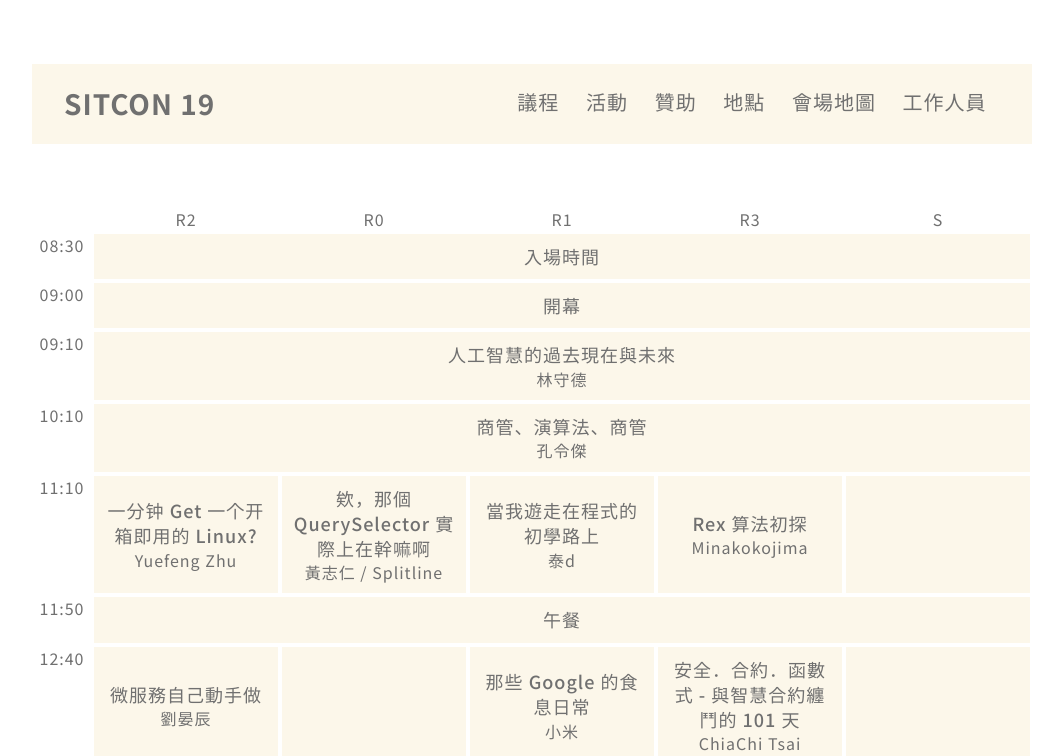
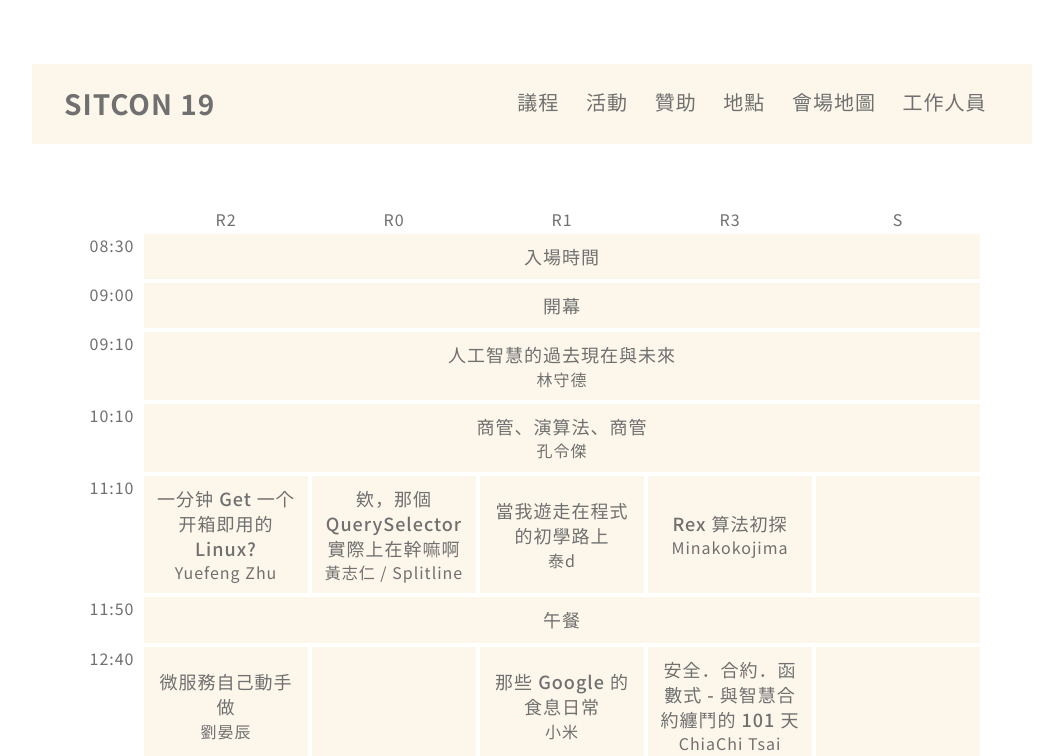
Before and after one commit to sitcon-tw/2019, a Vue app: page /2019/agenda in a window 1280 px wide. Shown: the top 756 px of the page, without its empty margins (108-1171 px from the left). Built offline with nearby package versions, Linux system fonts and the light colour scheme.

Commit message:
Layout: fix RWD

```diff
--- a/src/assets/scss/_navbar.scss
+++ b/src/assets/scss/_navbar.scss
@@ -10,6 +10,11 @@
   width: calc(100% - (140px + 32px) * 2);
   background-color: $tone_light;
   z-index: 1000;
+
+  @media screen and (max-width: 1200px) {
+    margin: 64px 0;
+    width: calc(100% - 32px * 2);
+  }
 
   @media screen and (max-width: 900px) {
     position: fixed;
--- a/src/assets/scss/_session.scss
+++ b/src/assets/scss/_session.scss
@@ -19,7 +19,11 @@
       width: 100%;
     }
 
-    @media screen and (max-width: 1200px) {
+    @media screen and (max-width: 1440px) {
+      width: 900px;
+    }
+
+    @media screen and (max-width: 900px) {
       display: flex;
       flex-direction: column;
     }
@@ -37,7 +41,7 @@
   background-color: $tone_light;
   z-index: 1;
 
-  @media screen and (max-width: 1200px) {
+  @media screen and (max-width: 900px) {
     text-align: left;
     align-items: flex-start;
     border: 0;
@@ -46,7 +50,7 @@
   }
 
   &:not(&-time) {
-    @media screen and (max-width: 1200px) {
+    @media screen and (max-width: 900px) {
       border-bottom: 1px solid $tone_dark;
     }
   }
@@ -97,7 +101,7 @@
       top: 0;
     }
 
-    @media screen and (max-width: 1200px) {
+    @media screen and (max-width: 900px) {
       height: 2.5rem;
       background-color: $tone_dark;
       color: $white;
@@ -145,7 +149,7 @@
       color: $white;
       z-index: 10000;
 
-      @media screen and (max-width: 1200px) {
+      @media screen and (max-width: 900px) {
         padding-top: 5rem;
         height: calc(100vh - 5rem);
       }
@@ -160,7 +164,7 @@
       cursor: pointer;
       z-index: 1;
 
-      @media screen and (max-width: 1200px) {
+      @media screen and (max-width: 900px) {
         top: 32px;
         right: 32px;
       }
@@ -174,7 +178,7 @@
         left: 0;
         z-index: 0;
 
-        @media screen and (max-width: 1200px) {
+        @media screen and (max-width: 900px) {
           display: none;
         }
       }
@@ -189,7 +193,7 @@
       z-index: 1;
       padding-bottom: 5rem;
 
-      @media screen and (max-width: 1200px) {
+      @media screen and (max-width: 900px) {
         width: calc(100% - 2rem);
       }
 
@@ -212,7 +216,7 @@
         float: right;
         margin: 0 0 1rem 1rem;
 
-        @media screen and (max-width: 1200px) {
+        @media screen and (max-width: 900px) {
           width: calc(100% - 2rem);
           float: none;
           margin: 1rem;
--- a/src/assets/scss/_spotlight.scss
+++ b/src/assets/scss/_spotlight.scss
@@ -16,7 +16,7 @@
   background-color: $white;
   color: $content;
 
-  @media screen and (max-width: 1200px) {
+  @media screen and (max-width: 1000px) {
     width: 100%;
     padding: 0;
   }
--- a/src/components/SessionTable.vue
+++ b/src/components/SessionTable.vue
@@ -275,7 +275,7 @@ export default {
       }
     },
     resize () {
-      if (document.documentElement.clientWidth <= 1200) this.isMobile = true
+      if (document.documentElement.clientWidth <= 900) this.isMobile = true
       else this.isMobile = false
     }
   },
```
